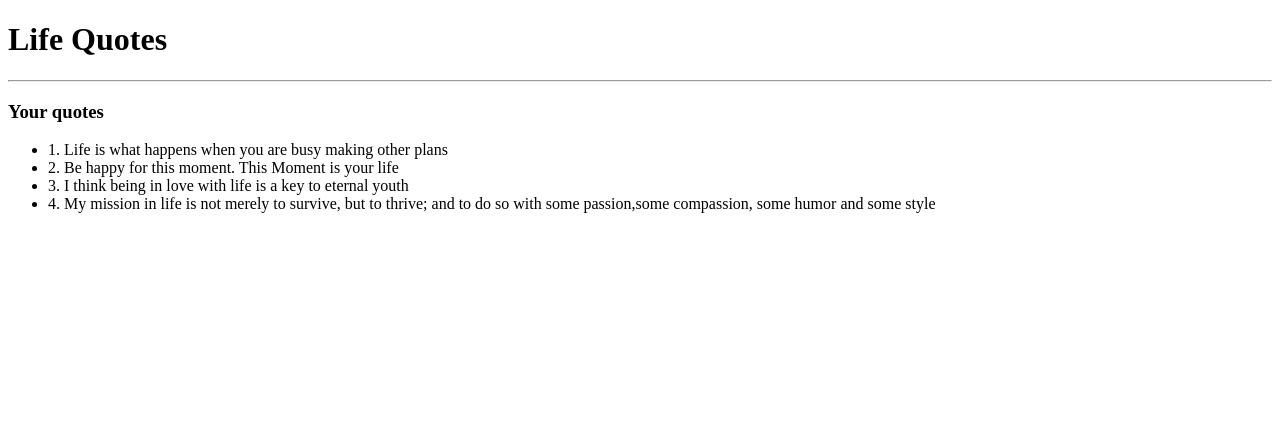
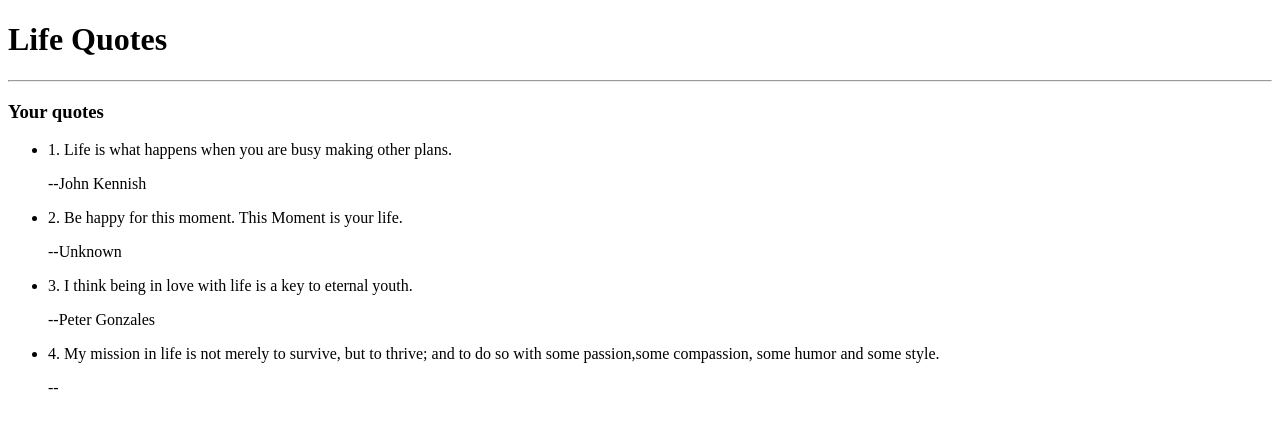
Before and after one commit to Brian23-eng/Quotes, an Angular app: page / in a window 1280 px wide. Shown: the top 428 px of the page. Built offline with nearby package versions, Linux system fonts and the light colour scheme.

Commit message:
add description to quote component file and interpolate it to th quote component html file

```diff
--- a/src/app/quote-details/quote-details.component.html
+++ b/src/app/quote-details/quote-details.component.html
@@ -1,3 +1,3 @@
-<p>
+<!-- <p>
     {{quotes.description}}
-</p>
+</p> -->
--- a/src/app/quotes.ts
+++ b/src/app/quotes.ts
@@ -1,4 +1,5 @@
 export class Quotes {
     id: number;
     name: string;
+    description: string
 }
--- a/src/app/quotes/quotes.component.html
+++ b/src/app/quotes/quotes.component.html
@@ -2,6 +2,10 @@
 <hr>
 <h3>Your quotes</h3>
 <ul>
-    <li *ngFor='let quote of quotes'>{{quote.id}}. {{quote.name}}
+    <li *ngFor='let quote of quotes'>
+        <p> {{quote.id}}. {{quote.name}}.</p>
+
+        --{{ quote.description}}
+
     </li>
 </ul>
--- a/src/app/quotes/quotes.component.ts
+++ b/src/app/quotes/quotes.component.ts
@@ -13,10 +13,18 @@ export class QuotesComponent implements OnInit {
 
   constructor() {
    this.quotes = [
-      {id:1, name:'Life is what happens when you are busy making other plans'},
-      {id:2, name:'Be happy for this moment. This Moment is your life'},
-      {id:3, name:'I think being in love with life is a key to eternal youth'},
-      {id:4, name:'My mission in life is not merely to survive, but to thrive; and to do so with some passion,some compassion, some humor and some style'}
+      {id:1,
+       name:'Life is what happens when you are busy making other plans',
+      description:'John Kennish'},
+      {id:2,
+       name:'Be happy for this moment. This Moment is your life',
+       description:'Unknown'},
+      {id:3,
+       name:'I think being in love with life is a key to eternal youth',
+       description:'Peter Gonzales'},
+      {id:4,
+         name:'My mission in life is not merely to survive, but to thrive; and to do so with some passion,some compassion, some humor and some style',
+       description:''}
     ]
   }
 
```
